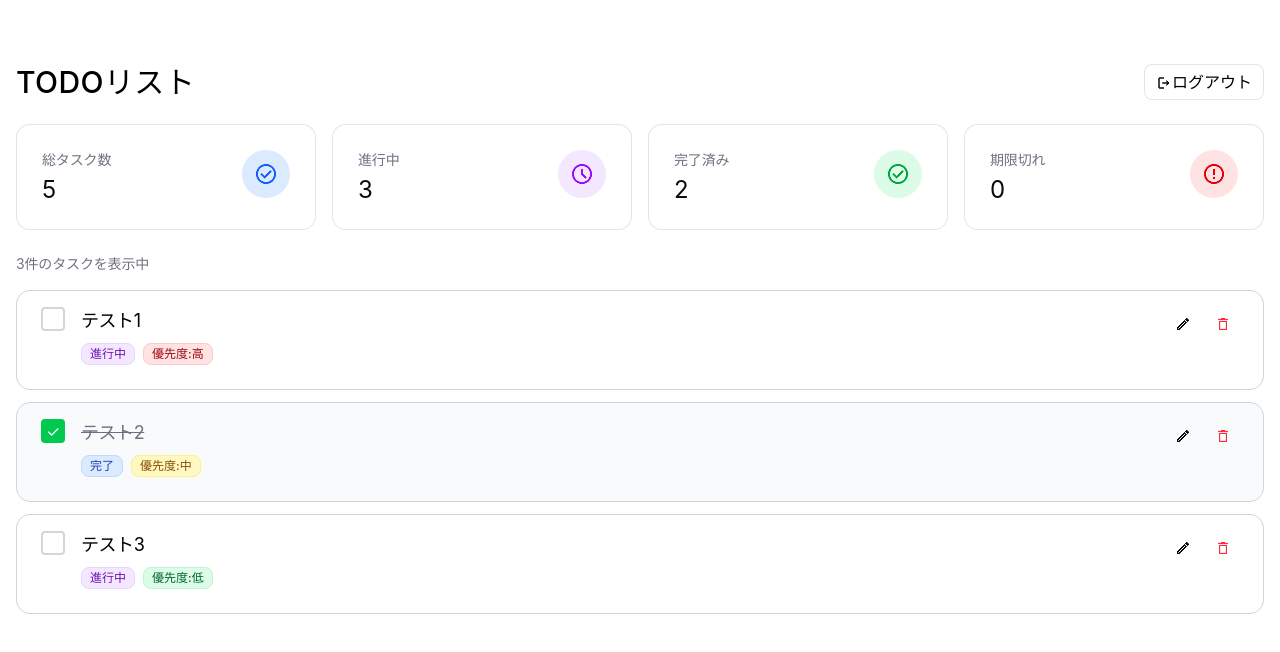
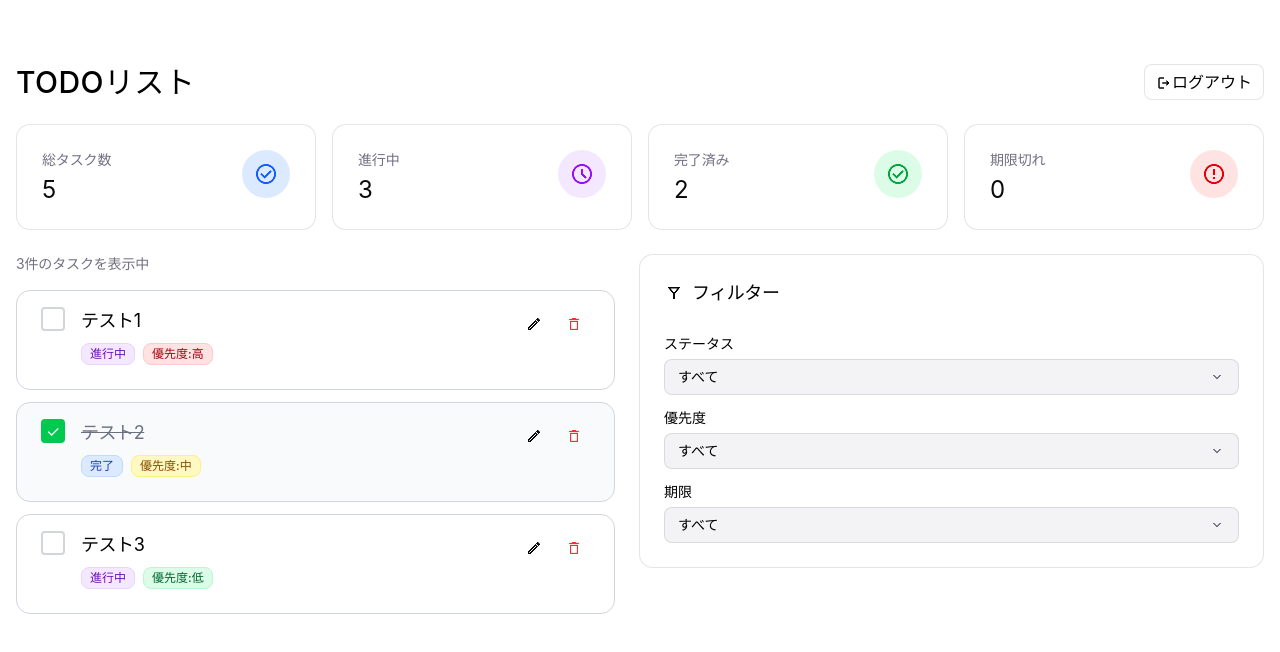
Before and after one commit to tsutsumi2230105/todo-app-with-auth, a React (Vite) app: page /dashboard in a window 1280 px wide. Shown: the top 652 px of the page. Built offline with nearby package versions, Linux system fonts and the light colour scheme; no server answers.

Commit message:
feat:ToDoFilterのViewの実装

```diff
--- a/src/Pages/DashBoard/DashBoard.scss
+++ b/src/Pages/DashBoard/DashBoard.scss
@@ -6,6 +6,91 @@
   flex-direction: column;
   align-items: center;
   padding: 16px;
+
+  &-filter {
+    width: 100%;
+    border-radius: 14px;
+    border: solid 1px rgb(0, 0, 0, 0.1);
+    background-color: #ffffff;
+    padding: 24px;
+    align-self: flex-start;
+
+    &__header {
+      display: flex;
+      align-items: center;
+      gap: 8px;
+      font-weight: 500;
+      font-size: 18px;
+      line-height: 28px;
+      letter-spacing: -0.44px;
+    }
+
+    &__badge {
+      border-radius: 8px;
+      border: 1px solid #bedbff;
+      padding: 2px 8px;
+      background-color: #dbeafe;
+      font-weight: 500;
+      font-size: 12px;
+      line-height: 16px;
+      letter-spacing: 0px;
+      color: #193cb8;
+      margin-left: auto;
+    }
+
+    &__main {
+      display: flex;
+      flex-direction: column;
+      gap: 16px;
+      font-size: 14px;
+      margin-top: 30px;
+    }
+
+    &__status,
+    &__priority,
+    &__limit {
+      display: flex;
+      flex-direction: column;
+      gap: 8px;
+    }
+
+    &__button {
+      width: 100%;
+      height: 32px;
+      border-radius: 8px;
+      border: 1px solid rgb(0, 0, 0, 0.1);
+      background-color: #ffffff;
+      font-weight: 500;
+      font-size: 14px;
+      line-height: 20px;
+      letter-spacing: -0.15px;
+      color: #0a0a0a;
+      text-align: center;
+    }
+
+    &__select {
+      padding: 8px 13px;
+      width: 100%;
+      height: 36px;
+      border-radius: 8px;
+      border: 1px solid rgb(0, 0, 0, 0.1);
+      background-color: #f3f3f5;
+
+      background-image: url("../../assets/images/dropdown.png");
+      background-repeat: no-repeat;
+      background-position: right 13px center;
+    }
+  }
+
+  &-label {
+    line-height: 14px;
+  }
+
+  &__view-todo {
+    display: flex;
+    flex-direction: row;
+    gap: 24px;
+  }
 
   &__contents {
     width: 100%;
@@ -46,6 +131,7 @@
     display: flex;
     flex-direction: column;
     gap: 16px;
+    width: 100%;
   }
 
   .statuscards {
@@ -78,5 +164,8 @@
     .statuscards {
       flex-direction: column;
     }
+    &__view-todo {
+      flex-direction: column;
+    }
   }
 }
--- a/src/Pages/DashBoard/index.tsx
+++ b/src/Pages/DashBoard/index.tsx
@@ -5,6 +5,7 @@ import LogoutIcon from "../../assets/images/logout.png"
 import "./Dashboard.scss"
 import { useAuth } from "../../hooks/useAuth"
 import type { Todo } from "../../types/todo"
+import Filter from "../../assets/images/filter.png"
 
 const MockTodo: Todo[] = [
   {
@@ -37,6 +38,16 @@ const Dashboard = () => {
       )
     )
   }
+  const [filters, setFilters] = useState({
+    status: "all",
+    priority: "all",
+    limit: "all",
+  })
+
+  const activeFilterCount = Object.values(filters).filter(
+    (value) => value !== "all"
+  ).length
+
   return (
     <div className="dashboard">
       <div className="dashboard__contents">
@@ -57,6 +68,7 @@ const Dashboard = () => {
             <StatusCard label="期限切れ" value={0} variant="expired" />
           </div>
         </div>
+        <div className="dashboard__view-todo">
           <div className="dashboard__todo">
             <div className="todorest">
               <p>{todos.length}件のタスクを表示中</p>
@@ -67,6 +79,88 @@ const Dashboard = () => {
               ))}
             </div>
           </div>
+          {/* ここからはフィルター */}
+          <div className="dashboard-filter">
+            <div className="dashboard-filter__header">
+              <img src={Filter} alt="フィルターアイコン" />
+              <p>フィルター</p>
+
+              {activeFilterCount > 0 && (
+                <span className="dashboard-filter__badge">
+                  {activeFilterCount}
+                </span>
+              )}
+            </div>
+
+            <div className="dashboard-filter__main">
+              <div className="dashboard-filter__status">
+                <label htmlFor="status" className="dashboard-label">
+                  ステータス
+                </label>
+                <select
+                  id="status"
+                  className="dashboard-filter__select"
+                  value={filters.status}
+                  onChange={(e) =>
+                    setFilters({ ...filters, status: e.target.value })
+                  }
+                >
+                  <option value="all">すべて</option>
+                  <option value="active">進行中</option>
+                  <option value="done">完了</option>
+                </select>
+              </div>
+              <div className="dashboard-filter__priority">
+                <label htmlFor="priority" className="dashboard-label">
+                  優先度
+                </label>
+                <select
+                  id="priority"
+                  className="dashboard-filter__select"
+                  value={filters.priority}
+                  onChange={(e) =>
+                    setFilters({ ...filters, priority: e.target.value })
+                  }
+                >
+                  <option value="all">すべて</option>
+                  <option value="high">高</option>
+                  <option value="middle">中</option>
+                  <option value="low">低</option>
+                </select>
+              </div>
+              <div className="dashboard-filter__limit">
+                <label htmlFor="limit" className="dashboard-label">
+                  期限
+                </label>
+                <select
+                  id="limit"
+                  className="dashboard-filter__select"
+                  value={filters.limit}
+                  onChange={(e) =>
+                    setFilters({ ...filters, limit: e.target.value })
+                  }
+                >
+                  <option value="all">すべて</option>
+                </select>
+              </div>
+              {activeFilterCount > 0 && (
+                <button
+                  className="dashboard-filter__button"
+                  type="button"
+                  onClick={() =>
+                    setFilters({
+                      status: "all",
+                      priority: "all",
+                      limit: "all",
+                    })
+                  }
+                >
+                  リセット
+                </button>
+              )}
+            </div>
+          </div>
+        </div>
       </div>
     </div>
   )
```
Lines whose indentation alone changed are shown as unchanged.
